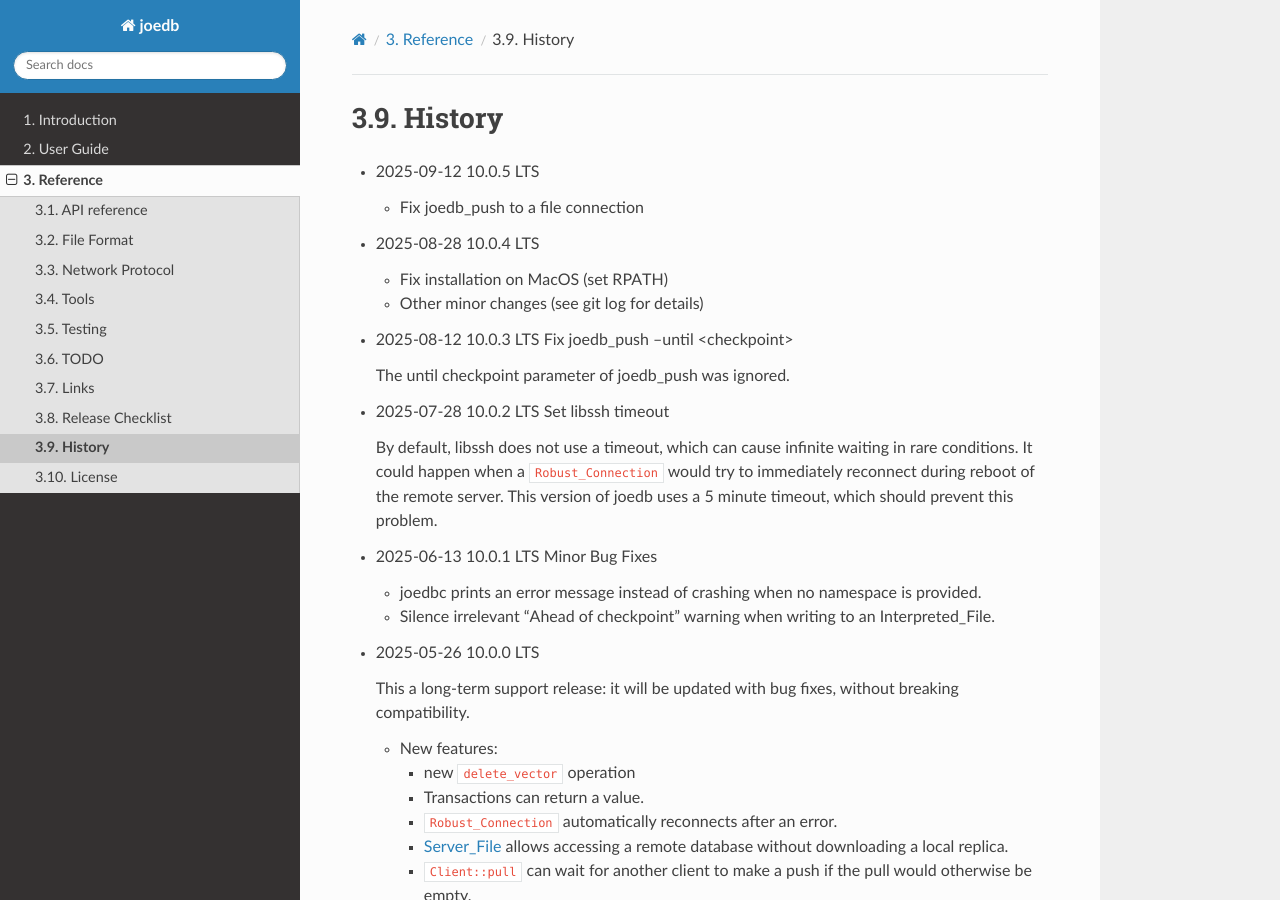
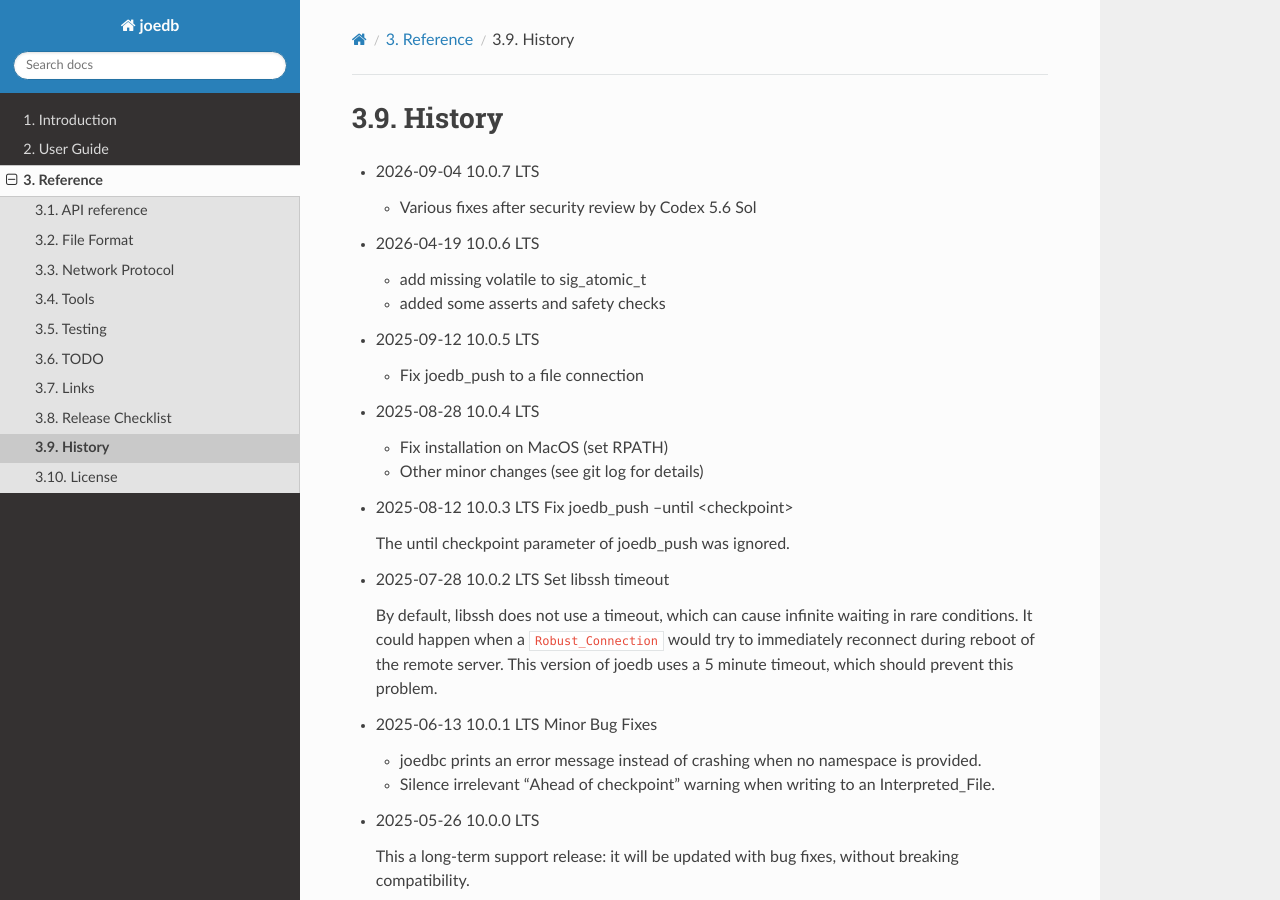
Before and after one commit to Remi-Coulom/joedb, a Sphinx documentation site: the page built from doc/source/history.rst, in a window 1280 px wide and 900 px high. Built offline with Sphinx 7.4.7 and the Read the Docs theme 3.1.0, drawn with Linux system fonts in a browser that asks for light colours; formulas are drawn with MathJax 3; cross-references to code outside the pages are shown as plain code.

Commit message:
10.0.7 LTS release

```diff
--- a/doc/source/FetchContent_example/CMakeLists.txt
+++ b/doc/source/FetchContent_example/CMakeLists.txt
@@ -5,7 +5,7 @@ set(CMAKE_CXX_STANDARD 17)
 project(FetchContent_example)
 
 include(FetchContent)
-FetchContent_Declare(joedb URL https://www.joedb.org/joedb_10.0.6.tar.gz)
+FetchContent_Declare(joedb URL https://www.joedb.org/joedb_10.0.7.tar.gz)
 FetchContent_MakeAvailable(joedb)
 include(${joedb_SOURCE_DIR}/compcmake/joedbc.cmake)
 
--- a/doc/source/history.rst
+++ b/doc/source/history.rst
@@ -1,5 +1,14 @@
 History
 =======
+
+- 2026-09-04 10.0.7 LTS
+
+  - Various fixes after security review by Codex 5.6 Sol
+
+- 2026-04-19 10.0.6 LTS
+
+  - add missing volatile to sig_atomic_t
+  - added some asserts and safety checks
 
 - 2025-09-12 10.0.5 LTS
 
```
Also changed, not shown: 1 other file.
